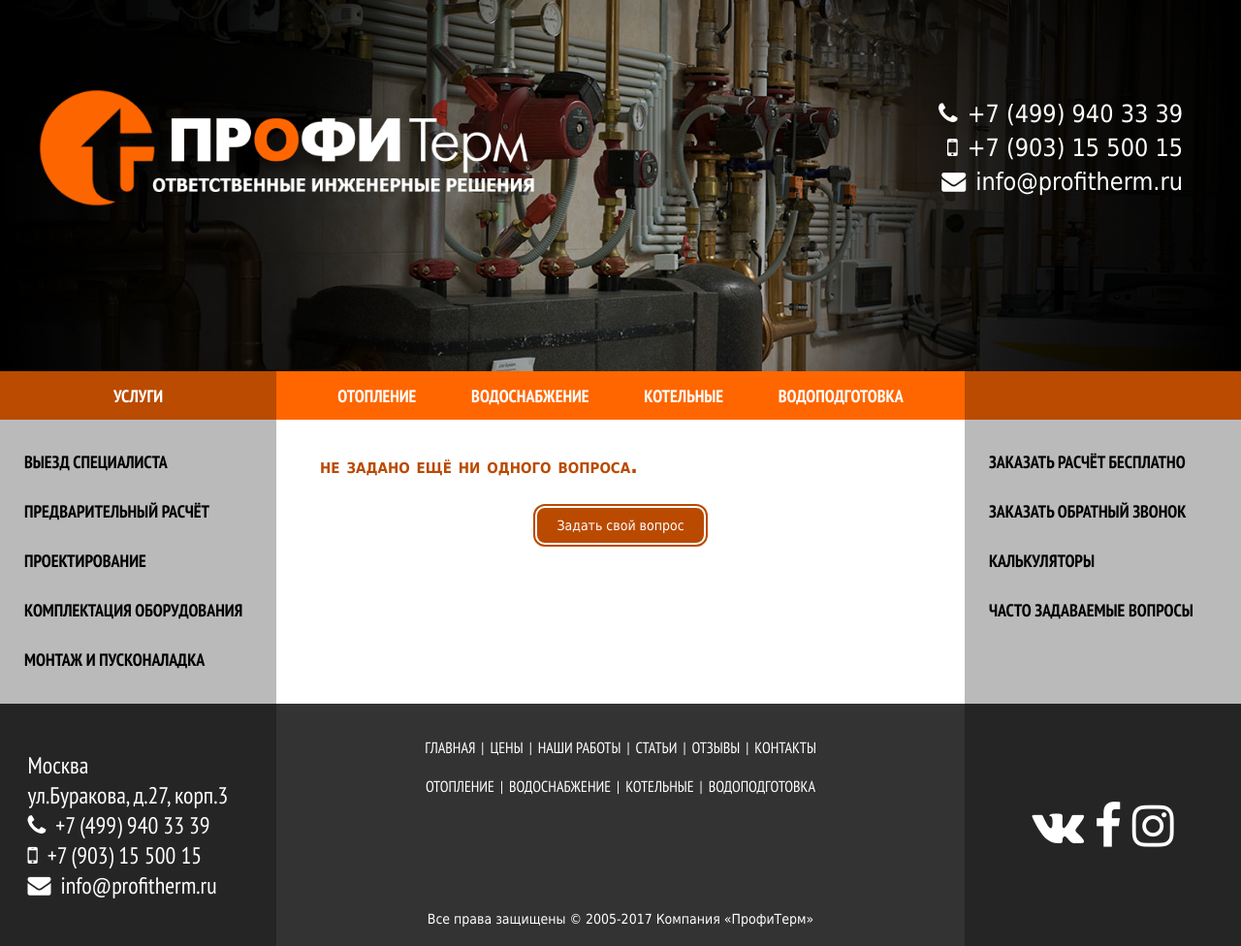
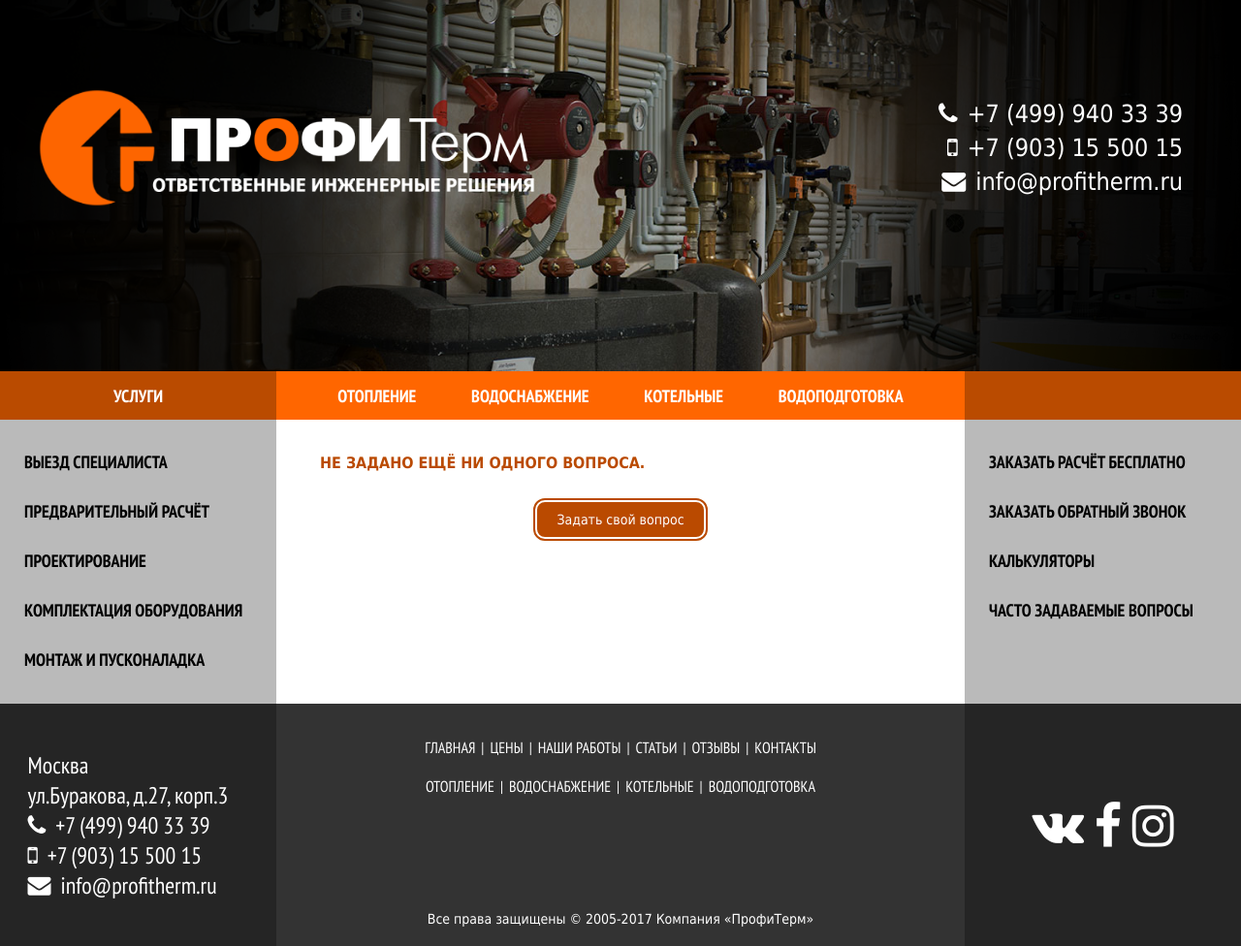
Before and after one commit to Cerzon/profitherm, a Django app: page /faq/ in a window 1280 px wide. Shown: the part 51-1027 px from the top of the page at 97% size. Run offline with Django 3.2, Linux system fonts and the light colour scheme; data that the repository does not hold is empty.

Commit message:
2017-04-18-14-21

```diff
--- a/static/css/main.css
+++ b/static/css/main.css
@@ -599,10 +599,9 @@ aside h1 {
 }
 
 main h1 {
-    font-size: 22px;
+    font-size: 16px;
     font-weight: bold;
-    text-transform: lowercase;
-    font-variant: small-caps;
+    text-transform: uppercase;
 }
 
 main article p {
```
